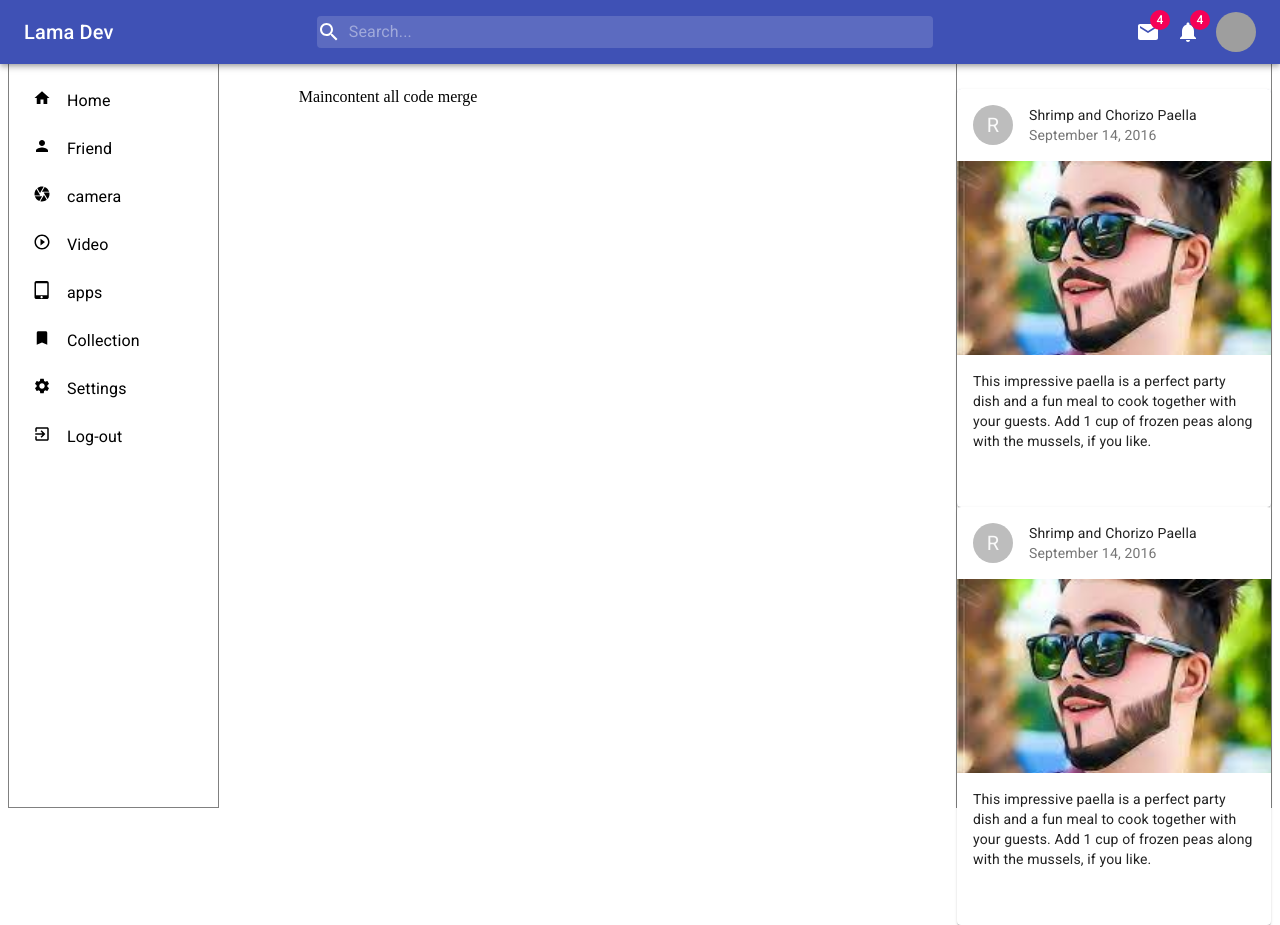
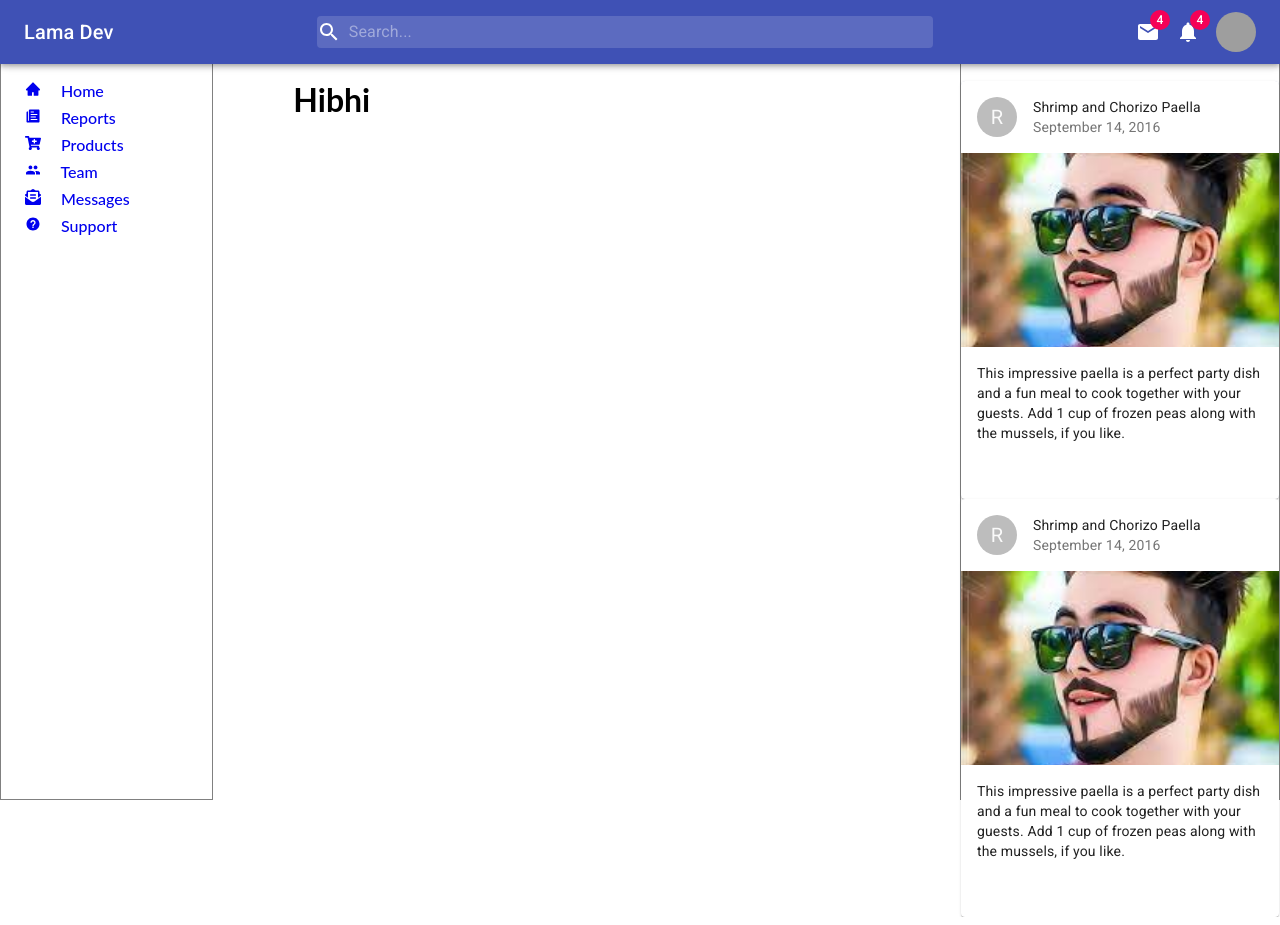
Before and after one commit to santoshkumarpathak/reactResponsive, a React (Create React App) app: page / in a window 1280 px wide. Built offline with nearby package versions, Linux system fonts and the light colour scheme; grey boxes are pictures that could not be loaded.

Commit message:
This design used for facex . here routing are done

```diff
--- a/package.json
+++ b/package.json
@@ -10,6 +10,8 @@
     "@testing-library/user-event": "^13.5.0",
     "react": "^17.0.2",
     "react-dom": "^17.0.2",
+    "react-icons": "^4.3.1",
+    "react-router-dom": "^6.3.0",
     "react-scripts": "5.0.0",
     "web-vitals": "^2.1.4"
   },
--- /dev/null
+++ b/src/App.css
@@ -0,0 +1,6 @@
+* {
+    box-sizing: border-box;
+    margin: 0;
+    padding: 0;
+    font-family: 'Lato', sans-serif;
+  }
--- a/src/App.js
+++ b/src/App.js
@@ -5,6 +5,8 @@ import Maincontent from './component/maincontent.js'
 import Rightbar from './component/Rightbar.js'
 import { makeStyles } from '@material-ui/core/styles';
 import { Grid } from '@material-ui/core';
+import { BrowserRouter } from 'react-router-dom';
+import './App.css'
 const style = makeStyles((theme) => ({
 
     container: {
@@ -25,6 +27,7 @@ const App = () => {
     return (
         <  >
             <div>
+                <BrowserRouter>
                     <Navbar />
                     <Grid container className={customeClasess.container}>
                         <Grid item sm={2} xs={3}>
@@ -37,7 +40,7 @@ const App = () => {
                             <Rightbar />
                         </Grid>
                     </Grid>
-
+                </BrowserRouter>
             </div>
         </>
     );
--- /dev/null
+++ b/src/component/SidebarData.js
@@ -0,0 +1,44 @@
+import React from 'react';
+import * as FaIcons from 'react-icons/fa';
+import * as AiIcons from 'react-icons/ai';
+import * as IoIcons from 'react-icons/io';
+
+export const SidebarData = [
+  {
+    title: 'Home',
+    path: '/',
+    icon: <AiIcons.AiFillHome />,
+    cName: 'nav-text'
+  },
+
+  {
+    title: 'Reports',
+    path: '/reports',
+    icon: <IoIcons.IoIosPaper />,
+    cName: 'nav-text'
+  },
+  {
+    title: 'Products',
+    path: '/products',
+    icon: <FaIcons.FaCartPlus />,
+    cName: 'nav-text'
+  },
+  {
+    title: 'Team',
+    path: '/team',
+    icon: <IoIcons.IoMdPeople />,
+    cName: 'nav-text'
+  },
+  {
+    title: 'Messages',
+    path: '/messages',
+    icon: <FaIcons.FaEnvelopeOpenText />,
+    cName: 'nav-text'
+  },
+  {
+    title: 'Support',
+    path: '/support',
+    icon: <IoIcons.IoMdHelpCircle />,
+    cName: 'nav-text'
+  }
+];
--- /dev/null
+++ b/src/component/landingPage/Home.js
@@ -0,0 +1,10 @@
+const Home = () => {
+
+    return (
+        <>
+            <h1>Hibhi</h1>
+        </>
+    )
+}
+
+export default Home
--- /dev/null
+++ b/src/component/landingPage/Reports.js
@@ -0,0 +1,8 @@
+const Reports = () => {
+    return (
+        <>
+            <p>reports</p>
+        </>
+    )
+}
+export default Reports
--- a/src/component/leftsidebar.js
+++ b/src/component/leftsidebar.js
@@ -2,8 +2,9 @@
 
 import { alpha, colors, Container, List, Typography } from "@material-ui/core"
 import { makeStyles } from "@material-ui/core"
-import { Bookmark, Camera, ExitToApp, Home, LinearScaleTwoTone, Person, PlayCircleOutline, Settings, TabletMac } from "@material-ui/icons"
-
+import { Link } from "react-router-dom"
+// import { Bookmark, Camera, ExitToApp, Home, LinearScaleTwoTone, Person, PlayCircleOutline, Settings, TabletMac } from "@material-ui/icons"
+import { SidebarData } from './SidebarData'
 const style = makeStyles((theme) => ({
 
     container: {
@@ -23,13 +24,13 @@ const style = makeStyles((theme) => ({
     icon: {
         marginRight: theme.spacing(2),
 
-        [theme.breakpoints.up('sm')]: {
-            fontSize: "18px",
-
+        [theme.breakpoints.down('sm')]: {
+            margin: theme.spacing(1),
         }
     },
     item: {
         display: "flex",
+        flexDirection: "column",
         fontWeight: "500",
         marginBottom: theme.spacing(3),
         [theme.breakpoints.up('sm')]: {
@@ -37,12 +38,12 @@ const style = makeStyles((theme) => ({
         },
         '&:hover': {
 
-            // backgroundColor: alpha(theme.palette.common.fontWeight(20), 0.25),
-            fontWeight: "1000",
-            fontSize: "500",
-            backgroundColor: "#f5f4f2",
-            justifyContent:"center",
-            radius:"10px"
+            // // backgroundColor: alpha(theme.palette.common.fontWeight(20), 0.25),
+            // fontWeight: "1000",
+            // fontSize: "500",
+            // backgroundColor: "#f5f4f2",
+            // justifyContent:"center",
+            // radius:"10px"
 
         },
 
@@ -52,7 +53,15 @@ const style = makeStyles((theme) => ({
         [theme.breakpoints.down('sm')]: {
             display: "none",
         }
+    },
+    link: {
+        textDecoration: 'none',
+        marginBottom: theme.spacing(1),
+        [theme.breakpoints.down('sm')]: {
+            margin: theme.spacing(1),
+        }
     }
+
 }))
 const Leftsidebar = () => {
     const classes = style()
@@ -61,10 +70,21 @@ const Leftsidebar = () => {
         <>
             <Container className={classes.container}>
                 <div className={classes.item}>
-                    <Home className={classes.icon} />
-                    <Typography className={classes.text}> Home </Typography>
+                    {
+                        SidebarData.map((ele, index) => {
+                            return (
+
+                                <Link to={ele.path} className={classes.link} >
+                                    <span className={classes.icon}>{ele.icon}</span>&nbsp;
+                                    <span className={classes.text}>{ele.title}</span>
+                                </Link>
+
+                            )
+                        })
+                    }
+
                 </div>
-                <div className={classes.item}>
+                {/* <div className={classes.item}>
                     <Person className={classes.icon} />
                     <Typography className={classes.text}> Friend </Typography>
                 </div>
@@ -93,7 +113,7 @@ const Leftsidebar = () => {
                 <div className={classes.item}>
                     <ExitToApp className={classes.icon} />
                     <Typography className={classes.text}>Log-out </Typography>
-                </div>
+                </div> */}
 
 
 
--- a/src/component/maincontent.js
+++ b/src/component/maincontent.js
@@ -1,22 +1,28 @@
 import { Container } from "@material-ui/core"
 
 import { makeStyles } from "@material-ui/core"
-
-const style = makeStyles((theme) =>({
+import { Route, Routes } from "react-router-dom"
+import Home from './landingPage/Home'
+import Reports from './landingPage/Reports'
+const style = makeStyles((theme) => ({
 
     container: {
         padding: theme.spacing(10)
     }
 }))
-const Maincontent = () =>{
-const classes = style()
+const Maincontent = () => {
+    const classes = style()
 
     return (
         <>
-        <Container className={ classes.container}>
-        Maincontent
-        all code merge
-        </Container>
+            <Container className={classes.container}>
+                <Routes>
+                    <Route path="/" exact element={<Home />} />
+                    <Route path="/home" exact element={<Home />} />
+
+                    <Route path="/reports" exact element={<Reports />} />
+                </Routes>
+            </Container>
 
         </>
     )
```
Also changed, not shown: src/component/Navbar.js (+7 -2 lines), 1 other file (tests, documents, lock files or other folders). Lines whose indentation alone changed are shown as unchanged.
